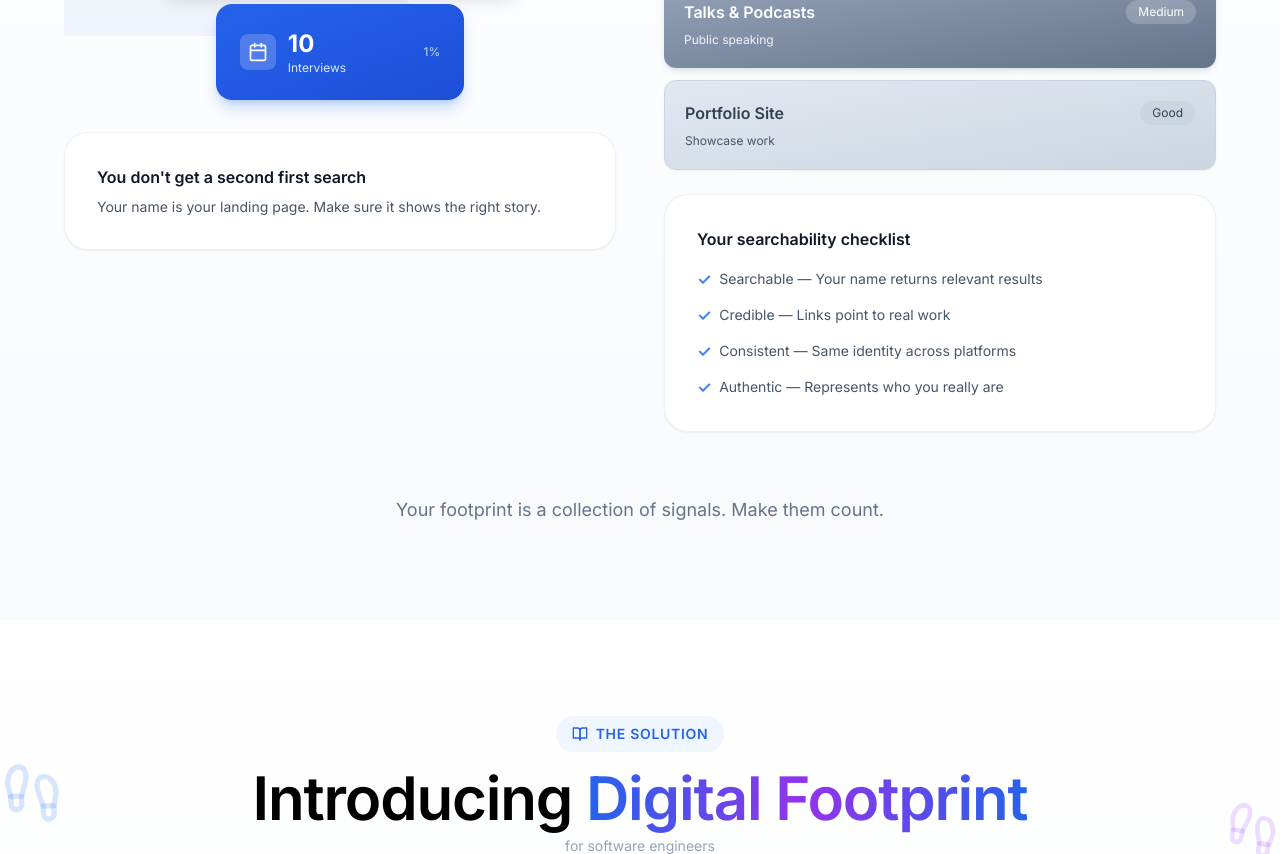
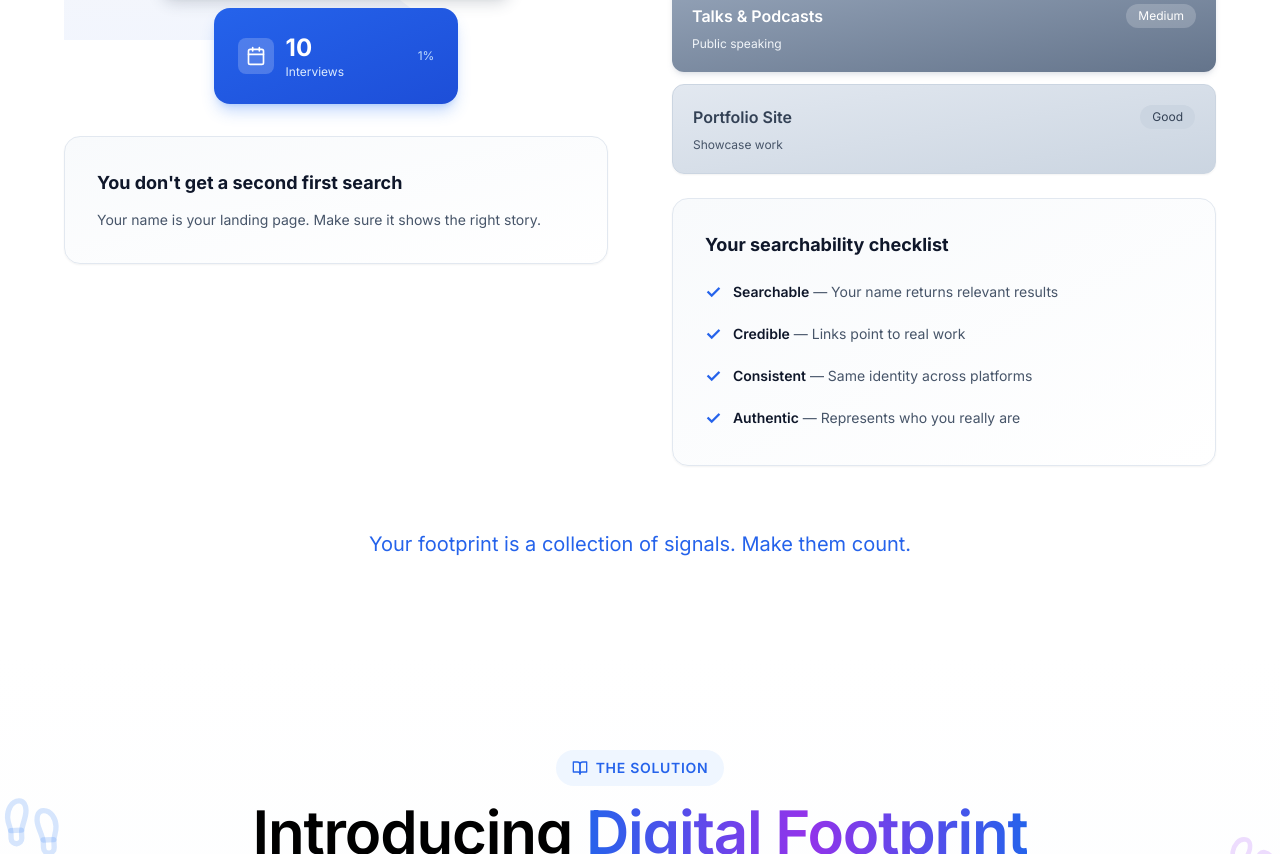
Before and after one commit to vinitshahdeo/digital-footprint-book, a Next.js app: page / in a window 1280 px wide. Shown: the part 5318-6172 px from the top of the page. Built offline with nearby package versions, Linux system fonts and the light colour scheme.

Commit message:
minor consistency fix

```diff
--- a/components/Searchability.tsx
+++ b/components/Searchability.tsx
@@ -5,7 +5,7 @@ import { motion } from 'framer-motion'
 
 export default function Searchability() {
   return (
-    <section className="py-24 px-6 bg-gradient-to-b from-white to-slate-50">
+    <section className="py-24 px-6 bg-white">
       <div className="max-w-6xl mx-auto">
         {/* Section Header */}
         <div className="text-center mb-16">
@@ -24,7 +24,7 @@ export default function Searchability() {
           </p>
         </div>
 
-        <div className="grid md:grid-cols-2 gap-12 items-start">
+        <div className="grid md:grid-cols-2 gap-12 lg:gap-16 items-start">
           {/* Funnel Diagram */}
           <motion.div
             className="relative"
@@ -33,7 +33,7 @@ export default function Searchability() {
             viewport={{ once: true }}
             transition={{ duration: 0.6 }}
           >
-            <h3 className="text-xl font-semibold text-black mb-8 font-accent">The Discovery Funnel</h3>
+            <h3 className="text-2xl font-bold text-slate-900 mb-8">The Discovery Funnel</h3>
 
             <div className="relative space-y-3">
               {/* Funnel connecting lines */}
@@ -143,15 +143,15 @@ export default function Searchability() {
             </div>
 
             <motion.div
-              className="bg-white rounded-3xl p-8 border border-slate-200/60 shadow-sm mt-8"
+              className="bg-gradient-to-br from-slate-50 to-white rounded-2xl p-8 border border-slate-200 shadow-sm mt-8"
               initial={{ opacity: 0, y: 20 }}
               whileInView={{ opacity: 1, y: 0 }}
               viewport={{ once: true }}
               transition={{ duration: 0.5, delay: 0.5 }}
               whileHover={{ y: -2, boxShadow: "0 10px 30px rgba(0, 0, 0, 0.08)" }}
             >
-              <p className="text-base font-semibold text-slate-900 mb-2">You don't get a second first search</p>
-              <p className="text-sm text-slate-600">
+              <p className="text-lg font-bold text-slate-900 mb-3">You don't get a second first search</p>
+              <p className="text-sm text-slate-600 leading-relaxed">
                 Your name is your landing page. Make sure it shows the right story.
               </p>
             </motion.div>
@@ -165,7 +165,7 @@ export default function Searchability() {
             viewport={{ once: true }}
             transition={{ duration: 0.6 }}
           >
-            <h3 className="text-xl font-semibold text-black mb-8 font-accent">Signals That Matter</h3>
+            <h3 className="text-2xl font-bold text-slate-900 mb-8">Signals That Matter</h3>
 
             <div className="space-y-3">
               <motion.div
@@ -245,54 +245,54 @@ export default function Searchability() {
             </div>
 
             <motion.div
-              className="bg-white rounded-3xl p-8 border border-slate-200/60 shadow-sm mt-8"
+              className="bg-gradient-to-br from-slate-50 to-white rounded-2xl p-8 border border-slate-200 shadow-sm mt-8"
               initial={{ opacity: 0, y: 20 }}
               whileInView={{ opacity: 1, y: 0 }}
               viewport={{ once: true }}
               transition={{ duration: 0.5, delay: 0.4 }}
               whileHover={{ y: -2, boxShadow: "0 10px 30px rgba(0, 0, 0, 0.08)" }}
             >
-              <h4 className="text-base font-semibold text-slate-900 mb-4">Your searchability checklist</h4>
-              <ul className="space-y-3">
+              <h4 className="text-lg font-bold text-slate-900 mb-5">Your searchability checklist</h4>
+              <ul className="space-y-3.5">
                 <motion.li
-                  className="flex items-center gap-2 text-slate-600"
+                  className="flex items-center gap-3 text-slate-600"
                   initial={{ opacity: 0, x: -10 }}
                   whileInView={{ opacity: 1, x: 0 }}
                   viewport={{ once: true }}
                   transition={{ duration: 0.3, delay: 0.5 }}
                 >
-                  <span className="text-blue-500 font-bold">✓</span>
-                  <span className="text-sm">Searchable — Your name returns relevant results</span>
+                  <span className="text-blue-600 font-bold text-lg">✓</span>
+                  <span className="text-sm leading-relaxed"><span className="font-semibold text-slate-900">Searchable</span> — Your name returns relevant results</span>
                 </motion.li>
                 <motion.li
-                  className="flex items-center gap-2 text-slate-600"
+                  className="flex items-center gap-3 text-slate-600"
                   initial={{ opacity: 0, x: -10 }}
                   whileInView={{ opacity: 1, x: 0 }}
                   viewport={{ once: true }}
                   transition={{ duration: 0.3, delay: 0.6 }}
                 >
-                  <span className="text-blue-500 font-bold">✓</span>
-                  <span className="text-sm">Credible — Links point to real work</span>
+                  <span className="text-blue-600 font-bold text-lg">✓</span>
+                  <span className="text-sm leading-relaxed"><span className="font-semibold text-slate-900">Credible</span> — Links point to real work</span>
                 </motion.li>
                 <motion.li
-                  className="flex items-center gap-2 text-slate-600"
+                  className="flex items-center gap-3 text-slate-600"
                   initial={{ opacity: 0, x: -10 }}
                   whileInView={{ opacity: 1, x: 0 }}
                   viewport={{ once: true }}
                   transition={{ duration: 0.3, delay: 0.7 }}
                 >
-                  <span className="text-blue-500 font-bold">✓</span>
-                  <span className="text-sm">Consistent — Same identity across platforms</span>
+                  <span className="text-blue-600 font-bold text-lg">✓</span>
+                  <span className="text-sm leading-relaxed"><span className="font-semibold text-slate-900">Consistent</span> — Same identity across platforms</span>
                 </motion.li>
                 <motion.li
-                  className="flex items-center gap-2 text-slate-600"
+                  className="flex items-center gap-3 text-slate-600"
                   initial={{ opacity: 0, x: -10 }}
                   whileInView={{ opacity: 1, x: 0 }}
                   viewport={{ once: true }}
                   transition={{ duration: 0.3, delay: 0.8 }}
                 >
-                  <span className="text-blue-500 font-bold">✓</span>
-                  <span className="text-sm">Authentic — Represents who you really are</span>
+                  <span className="text-blue-600 font-bold text-lg">✓</span>
+                  <span className="text-sm leading-relaxed"><span className="font-semibold text-slate-900">Authentic</span> — Represents who you really are</span>
                 </motion.li>
               </ul>
             </motion.div>
@@ -300,7 +300,7 @@ export default function Searchability() {
         </div>
 
         <motion.p
-          className="text-center text-lg text-slate-500 mt-16 font-handwriting"
+          className="text-center text-xl font-handwriting text-blue-600 mt-16 max-w-2xl mx-auto"
           initial={{ opacity: 0, y: 20 }}
           whileInView={{ opacity: 1, y: 0 }}
           viewport={{ once: true }}
```
